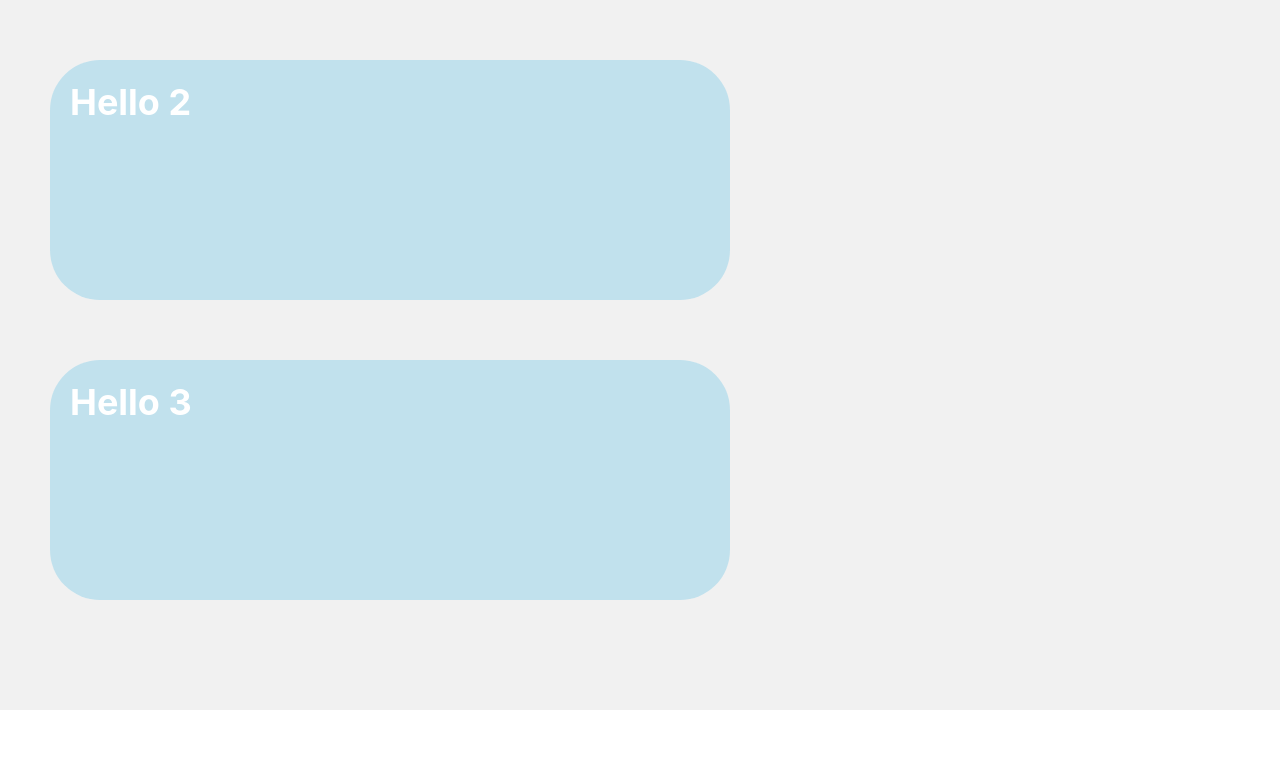
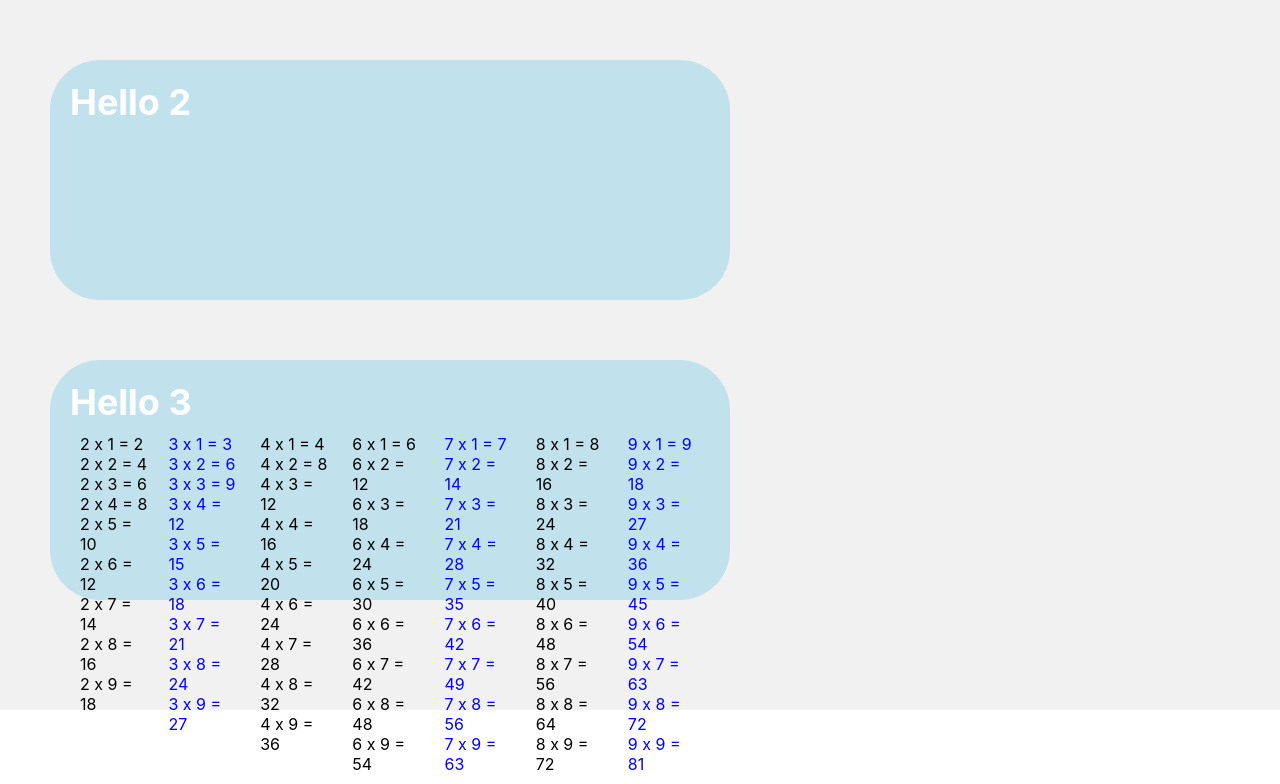
Before and after one commit to 2044smile/realestate, a React (Create React App) app in the folder frontend/: page / in a window 1280 px wide. Shown: the part 766-1550 px from the top of the page. Before the commit the page ends 1476 px from the top, so only its background shows below. Built offline with nearby package versions, Linux system fonts and the light colour scheme.

Commit message:
feat: 실무 중심! FE 입문자를 위한 React
8강 JSX로 구구단 출력하기

```diff
--- a/frontend/src/App.js
+++ b/frontend/src/App.js
@@ -6,6 +6,31 @@ const arr2 = [];
 for (let i = 0; i < arr.length; i++) {
   arr2.push(<h4 key={i}>{arr[i]}</h4>);
 }
+
+// 구구단
+const num = [1,2,3,4,5,6,7,8,9];
+
+const element = (
+  <div style={{ display: 'flex'}}>
+    {num.map(
+      (n) =>  // 조건문
+        n >= 2 &&
+        n !== 5 && (
+          <div style={{  // JSX {{}}
+            padding: 10,
+            color: n % 2 ? 'blue' : 'black' // 조건문 2 % 2 = 0 나머지가 0 이면 False('black')
+          }}
+          >
+            {num.map((m) => (
+              <div>
+                {n} x {m} = {n * m}
+              </div>
+            ))}
+          </div>
+       )
+    )}
+  </div>
+);
 
 // 2. style 재활용
 const roundBoxStyle = {
@@ -60,6 +85,15 @@ function App() {
             > {/* 삼항연산자, 앞에 내용이 참이면 'highlight' 거짓이면 className을 false */}
               Hello 3
             </div>
+          <div>
+            {/*
+              구구단
+              단, 5단은 제외합니다.
+              홀수 단은 다른 색으로 표시합니다.
+              구구단은 오른쪽으로 나열되도록 합니다.
+            */}
+              {element}
+            </div>
           </div>
         </div>
       </header>
```
Also changed, not shown: frontend/learning/README.md.
